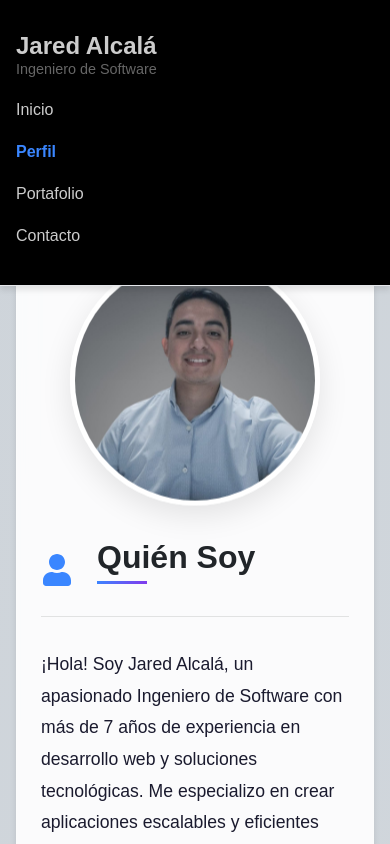
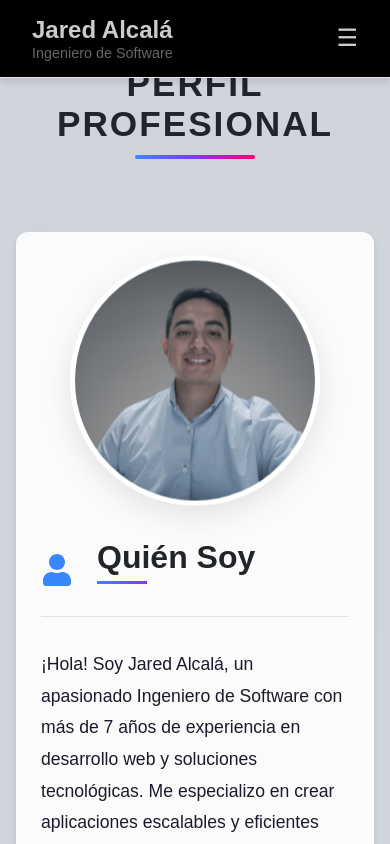
Before and after one commit to jaredAlcala343/cvjs, a Next.js app: page / in a window 390 px wide. Shown: the top 844 px of the page. Built offline with nearby package versions, Linux system fonts and the light colour scheme.

Commit message:
00002
fin

```diff
--- a/pages/header.css
+++ b/pages/header.css
@@ -111,31 +111,64 @@
     width: 100%;
   }
 
-  /* Responsive */
+  /* Estilos responsivos adicionales */
 @media (max-width: 768px) {
-    .container {
-      flex-direction: column;
-      align-items: flex-start;
-      padding: 1rem;
+  /* Mostrar el botón de menú hamburguesa */
+  .menu-toggle {
+    display: block;
+    background: none;
+    border: none;
+    font-size: 1.5rem;
+    color: var(--text-color);
+    cursor: pointer;
+    z-index: 1100;
   }
 
+  /* Ocultar la navegación por defecto */
   .nav {
+    display: none;
+    flex-direction: column;
+    position: absolute;
+    top: 100%;
+    right: 0;
+    background-color: var(--bg-color);
     width: 100%;
-      margin-top: 1rem;
+    box-shadow: var(--shadow);
+    z-index: 1000;
+  }
+
+  /* Mostrar la navegación cuando el menú está abierto */
+  .nav.open {
+    display: flex;
   }
 
   .nav-list {
     flex-direction: column;
     gap: 0.5rem;
-      width: 100%;
+    padding: 1rem;
+  }
+
+  .nav-item {
+    text-align: center;
   }
 
   .nav-link {
     padding: 0.5rem 0;
-      display: block;
+    font-size: 1.2rem;
   }
 
   .underline {
     display: none;
   }
+
+  /* Ajustar el contenedor */
+  .container {
+    flex-direction: row;
+    justify-content: space-between;
+    align-items: center;
   }
+
+  .brand {
+    flex: 1;
+  }
+}
--- a/pages/header.js
+++ b/pages/header.js
@@ -7,12 +7,12 @@ import Link from 'next/link';
 export default function Header() {
   const [isScrolled, setIsScrolled] = useState(false);
   const [activeLink, setActiveLink] = useState('#home');
+  const [isMenuOpen, setIsMenuOpen] = useState(false); // Estado para el menú hamburguesa
 
   useEffect(() => {
     const handleScroll = () => {
       setIsScrolled(window.scrollY > 10);
 
-      // Actualizar el link activo basado en la posición de scroll
       const sections = ['home', 'profile', 'portfolio', 'contact'];
       for (const section of sections) {
         const element = document.getElementById(section);
@@ -45,14 +45,25 @@ export default function Header() {
           <p className="title">Ingeniero de Software</p>
         </div>
 
-        <nav className="nav">
+        <button
+          className="menu-toggle"
+          onClick={() => setIsMenuOpen(!isMenuOpen)}
+          aria-label="Toggle menu"
+        >
+          ☰
+        </button>
+
+        <nav className={`nav ${isMenuOpen ? 'open' : ''}`}>
           <ul className="nav-list">
             {navItems.map((item) => (
               <li key={item.id} className="nav-item">
                 <Link
                   href={item.href}
                   className={`nav-link ${activeLink === item.href ? 'active' : ''}`}
-                  onClick={() => setActiveLink(item.href)}
+                  onClick={() => {
+                    setActiveLink(item.href);
+                    setIsMenuOpen(false); // Cerrar el menú al hacer clic
+                  }}
                 >
                   {item.name}
                   <span className="underline"></span>
```
Lines whose indentation alone changed are shown as unchanged.
